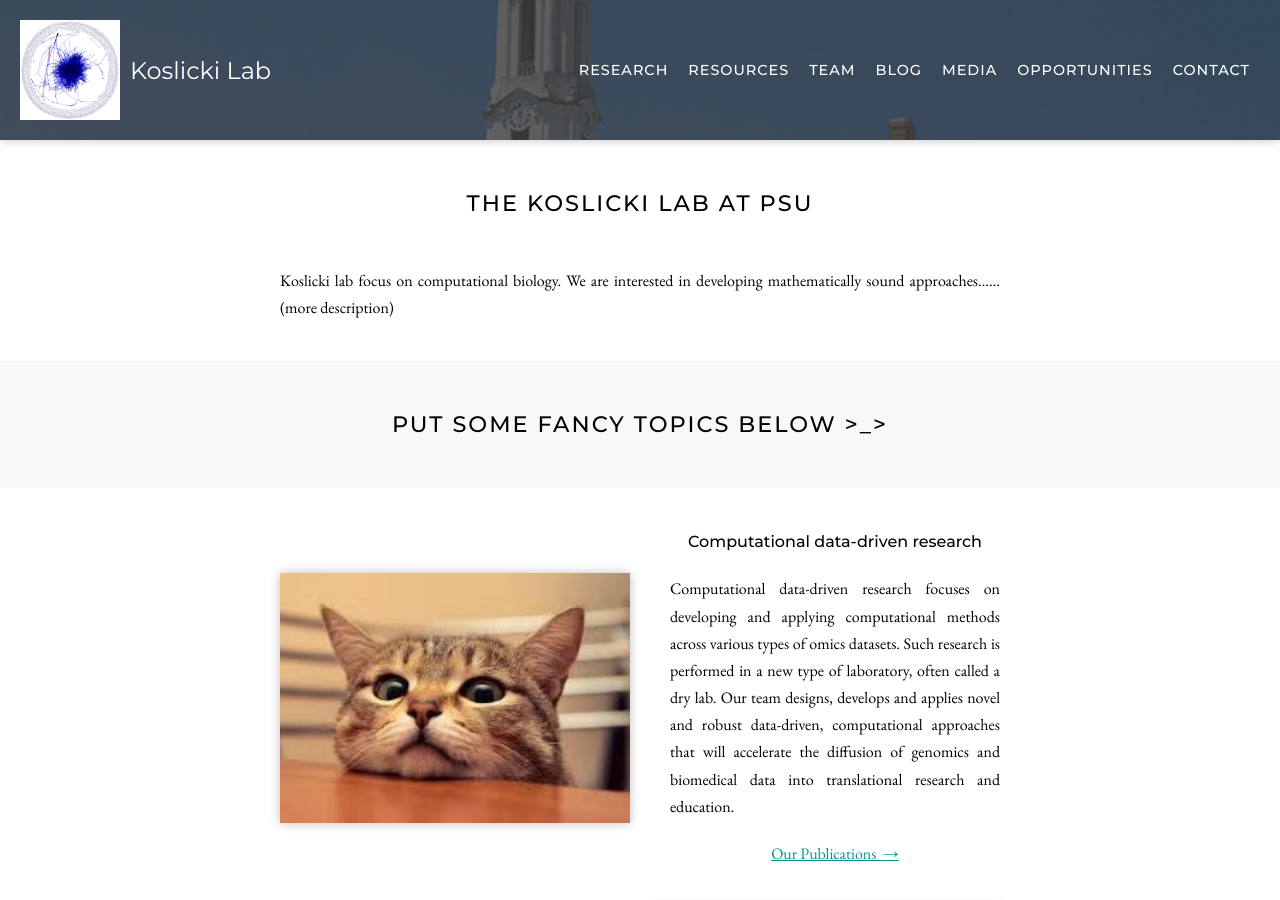
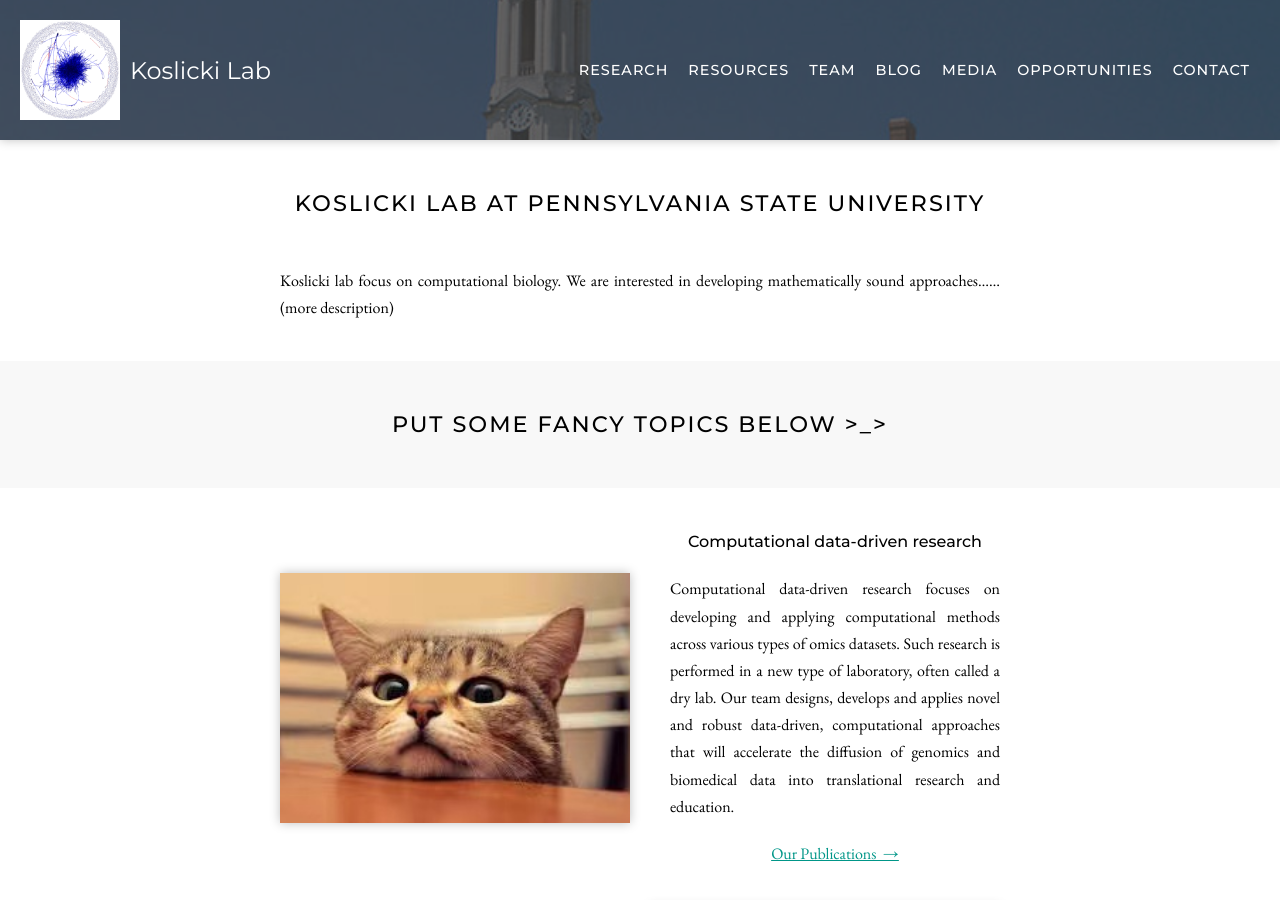
Before and after one commit to mohsenht/Koslicki-lab-PSU, a Jekyll site: the page built from index.md, in a window 1280 px wide and 900 px high. Built offline with Jekyll 4.4.1, drawn with Linux system fonts in a browser that asks for light colours; nearby versions of some CDN libraries.

Commit message:
Update index.md

```diff
--- a/index.md
+++ b/index.md
@@ -2,7 +2,7 @@
 title: Home
 ---
 
-# The Koslicki Lab at PSU
+# Koslicki Lab at Pennsylvania State University
 Koslicki lab focus on computational biology. We are interested in developing mathematically sound approaches...... (more description)
 
 
```
